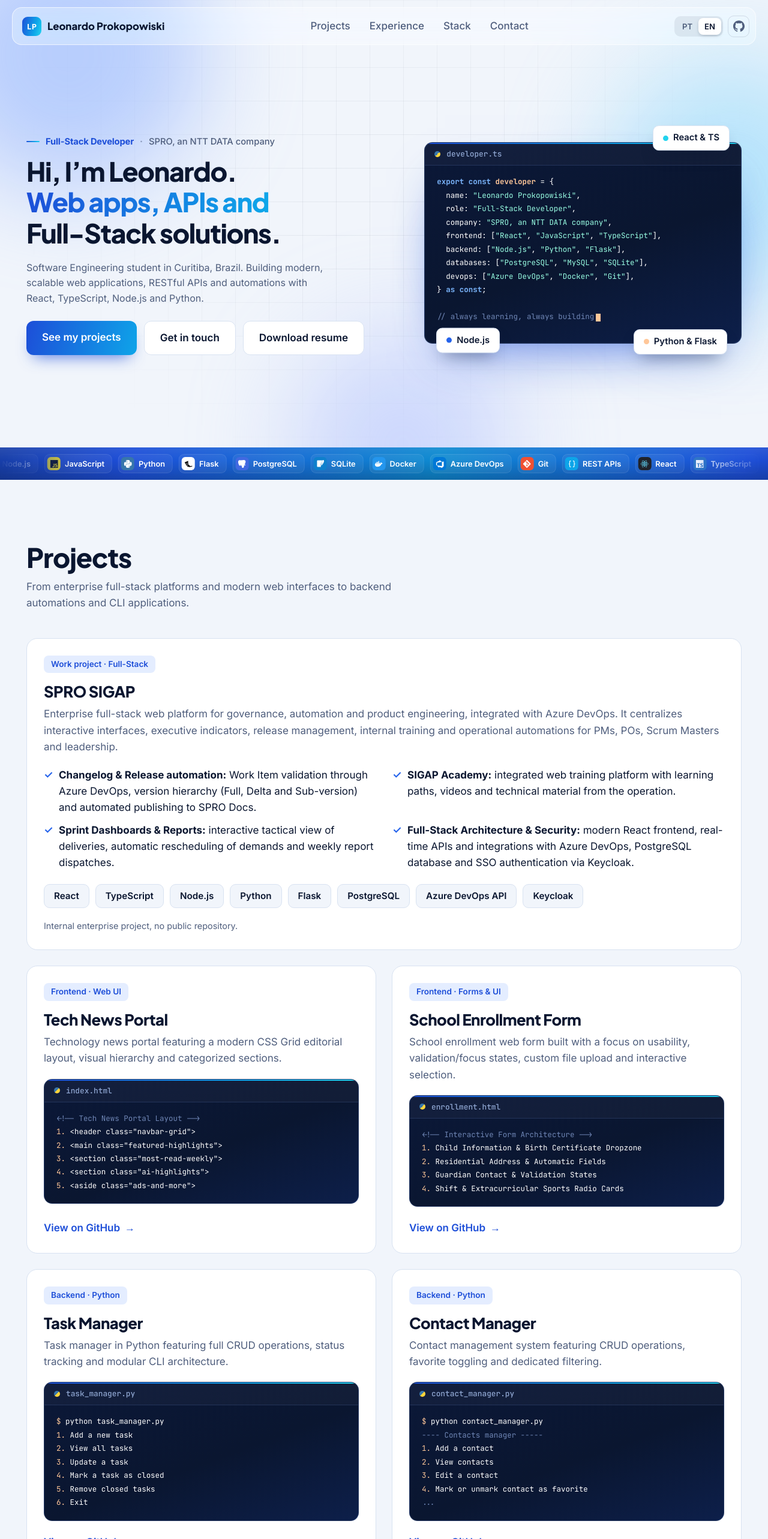
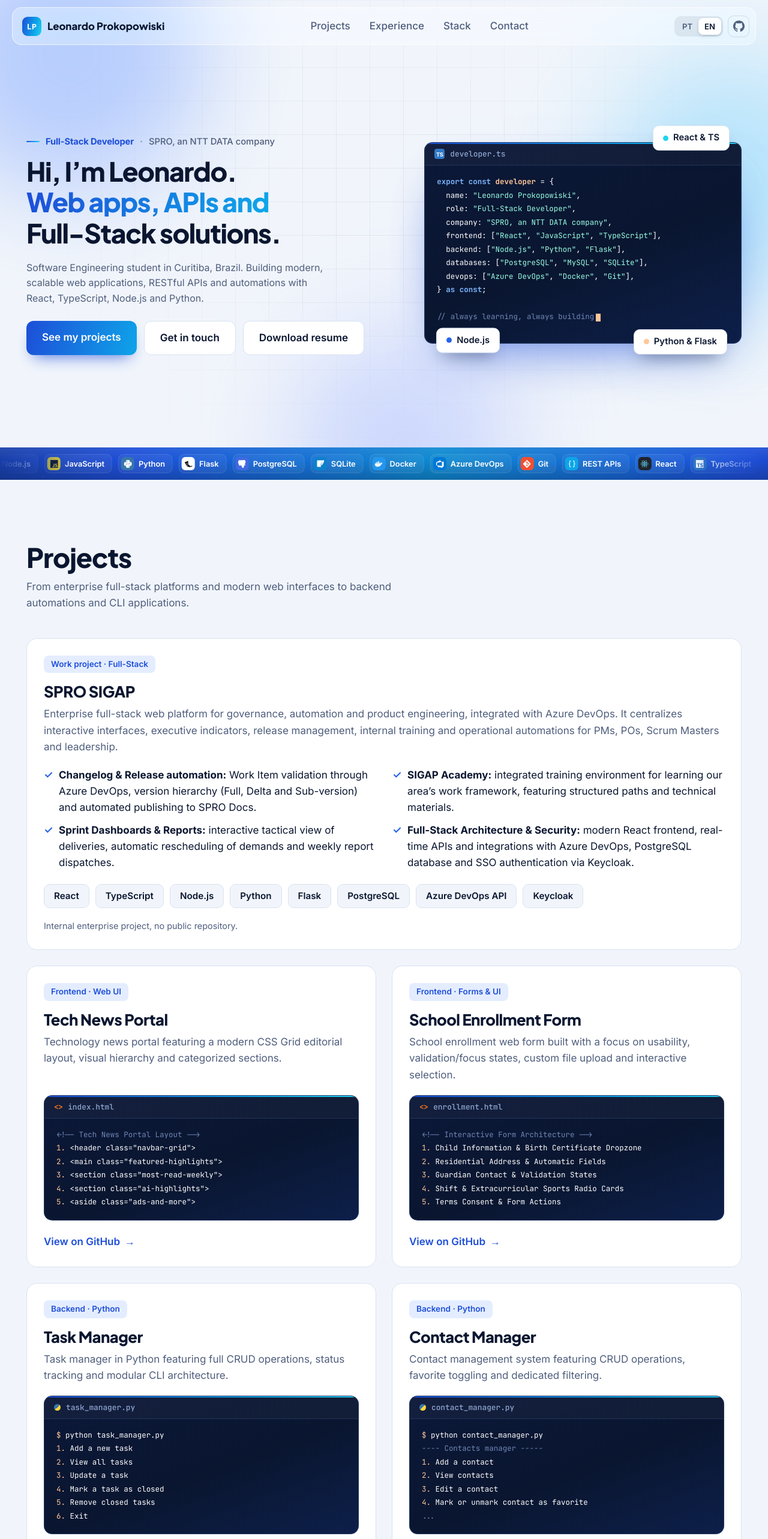
Before and after one commit to leonardoprokopowiskii/portfolio, a React (Vite) app: page / in a window 1280 px wide. Shown: the top 2566 px of the page at 60% size. Built offline with nearby package versions, Linux system fonts and the light colour scheme.

Commit message:
feat(projects,ui): add file-type badges to CodeWindow and align project cards with subgrid

```diff
--- a/src/components/sections/Projects/Projects.module.css
+++ b/src/components/sections/Projects/Projects.module.css
@@ -1,9 +1,22 @@
+.projectGrid {
+  align-items: stretch;
+}
+
 .fullSpan {
   grid-column: 1 / -1;
 }
 
+.projectCard {
+  grid-row: span 5;
+  display: grid;
+  grid-template-rows: auto auto auto 1fr auto;
+  grid-template-rows: subgrid;
+  row-gap: 0;
+}
+
 .tag {
   align-self: flex-start;
+  justify-self: flex-start;
   background: #E4EDFF;
   color: var(--royal);
   font-weight: 600;
@@ -79,6 +92,7 @@
   display: inline-flex;
   gap: 8px;
   align-items: center;
+  justify-self: flex-start;
 }
 
 .go::after {
@@ -106,4 +120,10 @@
   .feat {
     grid-template-columns: 1fr;
   }
+
+  .projectCard {
+    grid-row: auto;
+    display: flex;
+    flex-direction: column;
+  }
 }
--- a/src/components/sections/Projects/Projects.tsx
+++ b/src/components/sections/Projects/Projects.tsx
@@ -12,7 +12,7 @@
       <h2 className="rv">{t.projects.title}</h2>
       <p className="sub rv">{t.projects.subtitle}</p>
 
-      <div className="grid">
+      <div className={`grid ${styles.projectGrid}`}>
         <Card className={styles.fullSpan}>
           <span className={styles.tag}>{t.projects.workTag}</span>
           <h3 className={styles.cardTitle}>{featuredProject.title}</h3>
@@ -38,7 +38,7 @@
         </Card>
 
         {cliProjects.map((project) => (
-          <Card key={project.id} delay={project.delay}>
+          <Card key={project.id} className={styles.projectCard} delay={project.delay}>
             <span className={styles.tag}>{project.tag}</span>
             <h3 className={styles.cardTitle}>{project.title}</h3>
             <p className={styles.cardDesc}>{project.description[lang]}</p>
--- a/src/components/ui/CodeWindow/CodeWindow.module.css
+++ b/src/components/ui/CodeWindow/CodeWindow.module.css
@@ -7,6 +7,8 @@
   overflow: hidden;
   box-shadow: 0 40px 80px -34px rgba(29, 78, 216, 0.65), 0 0 0 1px rgba(255, 255, 255, 0.03) inset;
   text-align: left;
+  display: flex;
+  flex-direction: column;
 }
 
 .win::before {
@@ -20,12 +22,13 @@
 .flat {
   box-shadow: none;
   margin-bottom: 22px;
+  height: calc(100% - 22px);
 }
 
 .top {
   display: flex;
   align-items: center;
-  gap: 10px;
+  gap: 9px;
   padding: 10px 16px;
   background: rgba(255, 255, 255, 0.03);
   border-bottom: 1px solid rgba(125, 168, 255, 0.16);
@@ -33,17 +36,53 @@
   font: 500 0.8rem var(--mono);
 }
 
-.top i {
+.fileIcon {
+  display: inline-flex;
+  align-items: center;
+  justify-content: center;
+  flex-shrink: 0;
+  line-height: 1;
+  user-select: none;
+}
+
+.tsIcon {
+  width: 17px;
+  height: 17px;
+  border-radius: 4px;
+  background: #3178C6;
+  color: #fff;
+  font: 800 0.58rem / 1 var(--body);
+  letter-spacing: -0.02em;
+  padding-top: 1px;
+}
+
+.htmlIcon {
+  color: #F97316;
+  font: 800 0.82rem / 1 var(--mono);
+  letter-spacing: -0.06em;
+}
+
+.pyDot {
+  width: 11px;
+  height: 11px;
+  border-radius: 50%;
+  background: linear-gradient(135deg, #3776AB 50%, #FFD43B 50%);
+  flex-shrink: 0;
+}
+
+.defaultDot {
   width: 10px;
   height: 10px;
   border-radius: 50%;
-  background: linear-gradient(135deg, #3776AB 50%, #FFD43B 50%);
+  background: #3B82F6;
+  flex-shrink: 0;
 }
 
 .code {
   padding: 16px 0 18px;
   font: 400 clamp(0.78rem, 0.95vw, 0.92rem) / 1.8 var(--mono);
   overflow-x: auto;
+  flex: 1;
 }
 
 .heroPadding {
--- a/src/components/ui/CodeWindow/CodeWindow.tsx
+++ b/src/components/ui/CodeWindow/CodeWindow.tsx
@@ -7,6 +7,32 @@
   flat?: boolean;
   heroPadding?: boolean;
   children: ReactNode;
+}
+
+function FileBadge({ filename }: { filename: string }) {
+  const ext = filename.split('.').pop()?.toLowerCase();
+
+  if (ext === 'ts' || ext === 'tsx') {
+    return (
+      <span className={`${styles.fileIcon} ${styles.tsIcon}`} aria-hidden="true">
+        TS
+      </span>
+    );
+  }
+
+  if (ext === 'html') {
+    return (
+      <span className={`${styles.fileIcon} ${styles.htmlIcon}`} aria-hidden="true">
+        &lt;&gt;
+      </span>
+    );
+  }
+
+  if (ext === 'py') {
+    return <i className={styles.pyDot} aria-hidden="true" />;
+  }
+
+  return <i className={styles.defaultDot} aria-hidden="true" />;
 }
 
 export function CodeWindow({
@@ -23,7 +49,7 @@
       aria-label={ariaLabel}
     >
       <div className={styles.top}>
-        <i />
+        <FileBadge filename={filename} />
         {filename}
       </div>
       <div className={`${styles.code} ${heroPadding ? styles.heroPadding : ''}`.trim()}>
--- a/src/data/projects.ts
+++ b/src/data/projects.ts
@@ -54,8 +54,8 @@
         en: 'SIGAP Academy:',
       },
       text: {
-        pt: 'interface web integrada de capacitação com trilhas de aprendizado, vídeos e materiais técnicos da operação.',
-        en: 'integrated web training platform with learning paths, videos and technical material from the operation.',
+        pt: 'ambiente integrado de capacitação para aprendizado do framework de trabalho da nossa área, com trilhas e materiais técnicos da operação.',
+        en: 'integrated training environment for learning our area’s work framework, featuring structured paths and technical materials.',
       },
     },
     {
@@ -117,6 +117,7 @@
       { prefix: '2.', prefixType: 'number', text: ' Residential Address & Automatic Fields' },
       { prefix: '3.', prefixType: 'number', text: ' Guardian Contact & Validation States' },
       { prefix: '4.', prefixType: 'number', text: ' Shift & Extracurricular Sports Radio Cards' },
+      { prefix: '5.', prefixType: 'number', text: ' Terms Consent & Form Actions' },
     ],
     repoUrl: 'https://github.com/leonardoprokopowiskii/enrollment-form',
     delay: '.12s',
```
